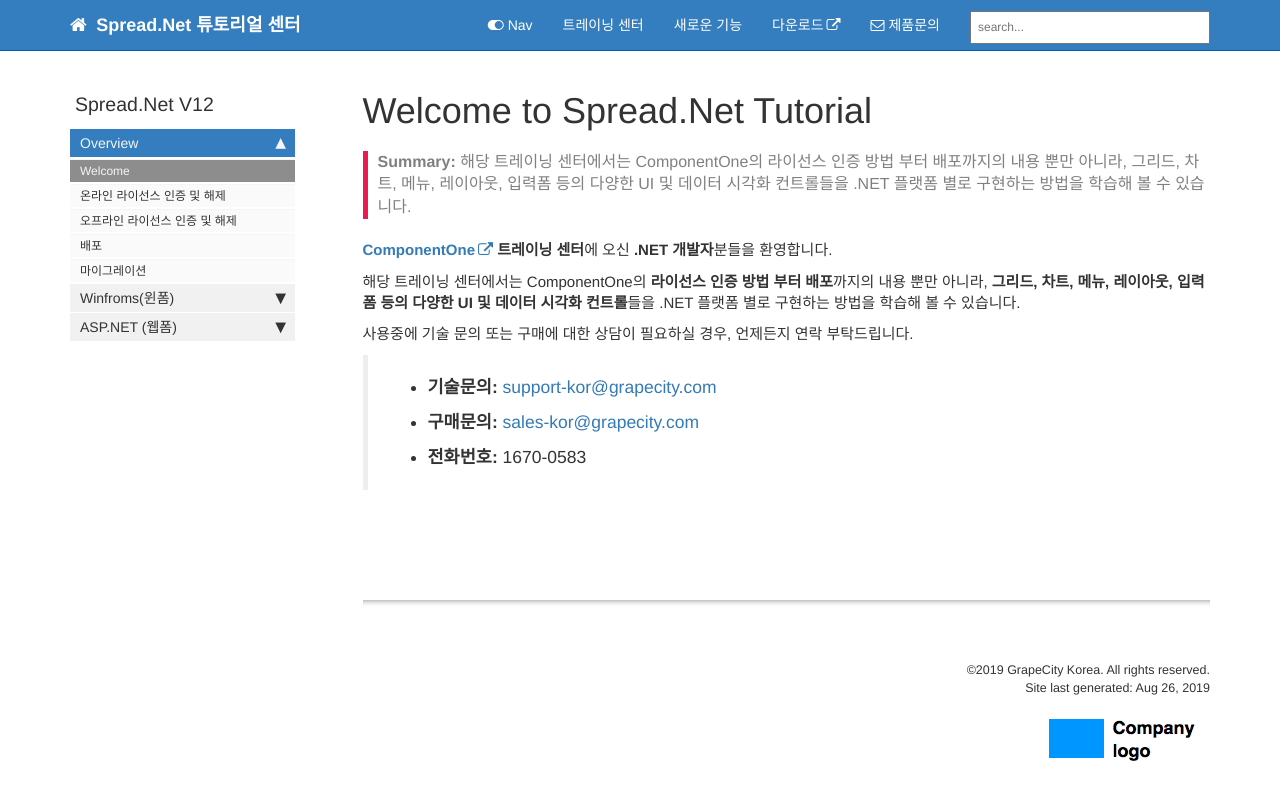
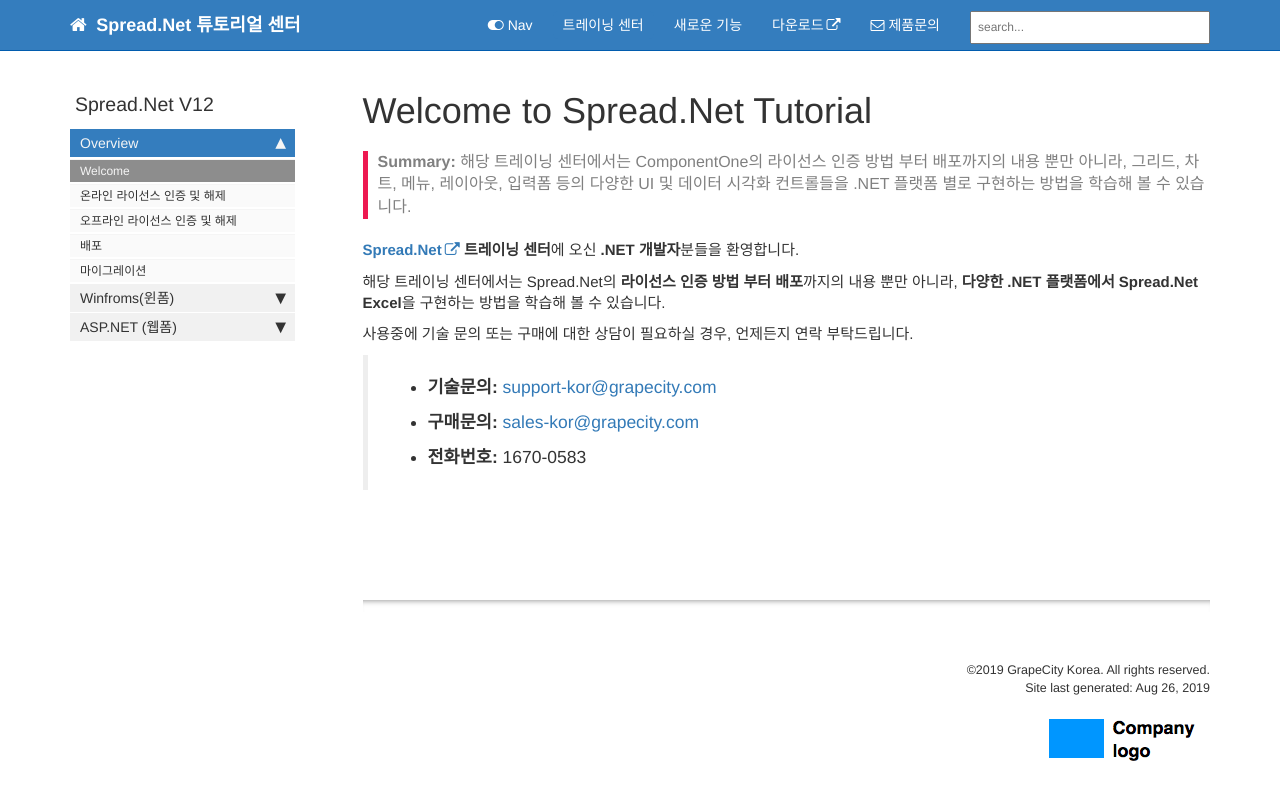
Before and after one commit to grapecity-korea/SP.NETraining.github.io, a Jekyll site: the page built from index.md, in a window 1280 px wide. Shown: the top 800 px of the page. Built offline with Jekyll 4.4.1, drawn with Linux system fonts in a browser that asks for light colours; comment, search, counter and statistics services are not loaded.

Commit message:
Update index.md

```diff
--- a/index.md
+++ b/index.md
@@ -6,9 +6,9 @@ permalink: index.html
 summary: 해당 트레이닝 센터에서는 ComponentOne의 라이선스 인증 방법 부터 배포까지의 내용 뿐만 아니라, 그리드, 차트, 메뉴, 레이아웃, 입력폼 등의 다양한 UI 및 데이터 시각화 컨트롤들을 .NET 플랫폼 별로 구현하는 방법을 학습해 볼 수 있습니다.
 ---
 
-**[ComponentOne](https://www.grapecity.co.kr/componentone-enterprise) 트레이닝 센터**에 오신 **.NET 개발자**분들을 환영합니다.
+**[Spread.Net](https://www.grapecity.co.kr/componentone-enterprise) 트레이닝 센터**에 오신 **.NET 개발자**분들을 환영합니다.
 
-해당 트레이닝 센터에서는 ComponentOne의 **라이선스 인증 방법 부터 배포**까지의 내용 뿐만 아니라, **그리드, 차트, 메뉴, 레이아웃, 입력폼 등의 다양한 UI 및 데이터 시각화 컨트롤**들을 .NET 플랫폼 별로 구현하는 방법을 학습해 볼 수 있습니다.
+해당 트레이닝 센터에서는 Spread.Net의 **라이선스 인증 방법 부터 배포**까지의 내용 뿐만 아니라, **다양한 .NET 플랫폼에서 Spread.Net Excel**을 구현하는 방법을 학습해 볼 수 있습니다.
 
 사용중에 기술 문의 또는 구매에 대한 상담이 필요하실 경우, 언제든지 연락 부탁드립니다.
 
```
